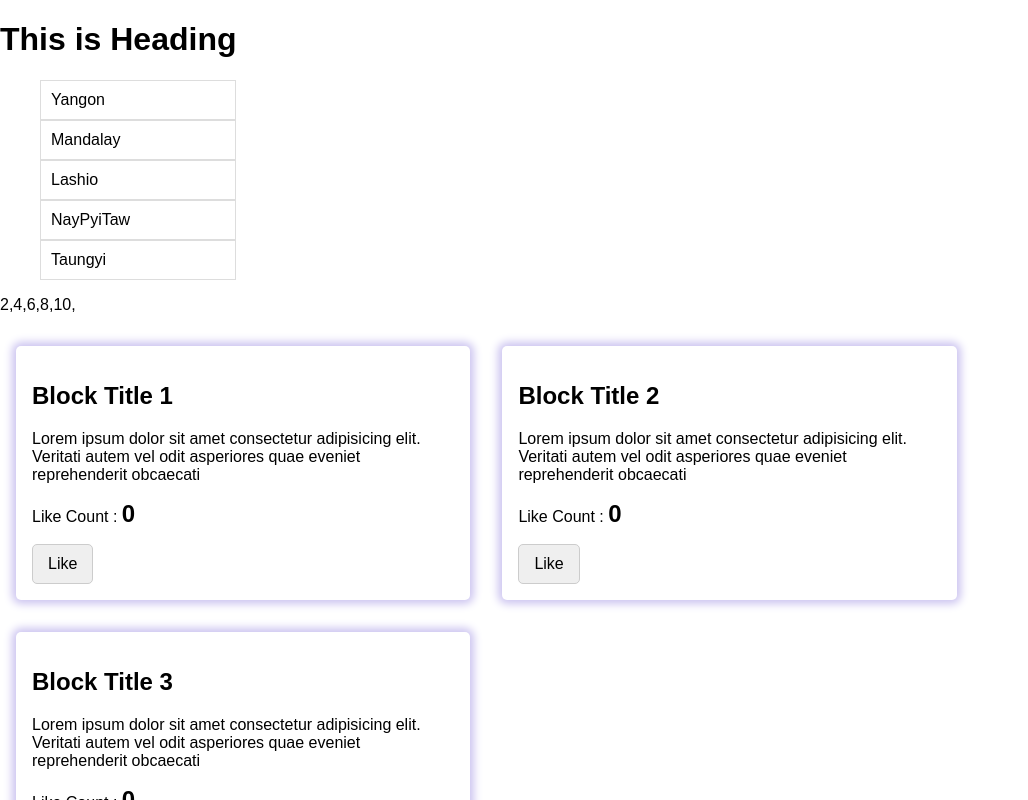
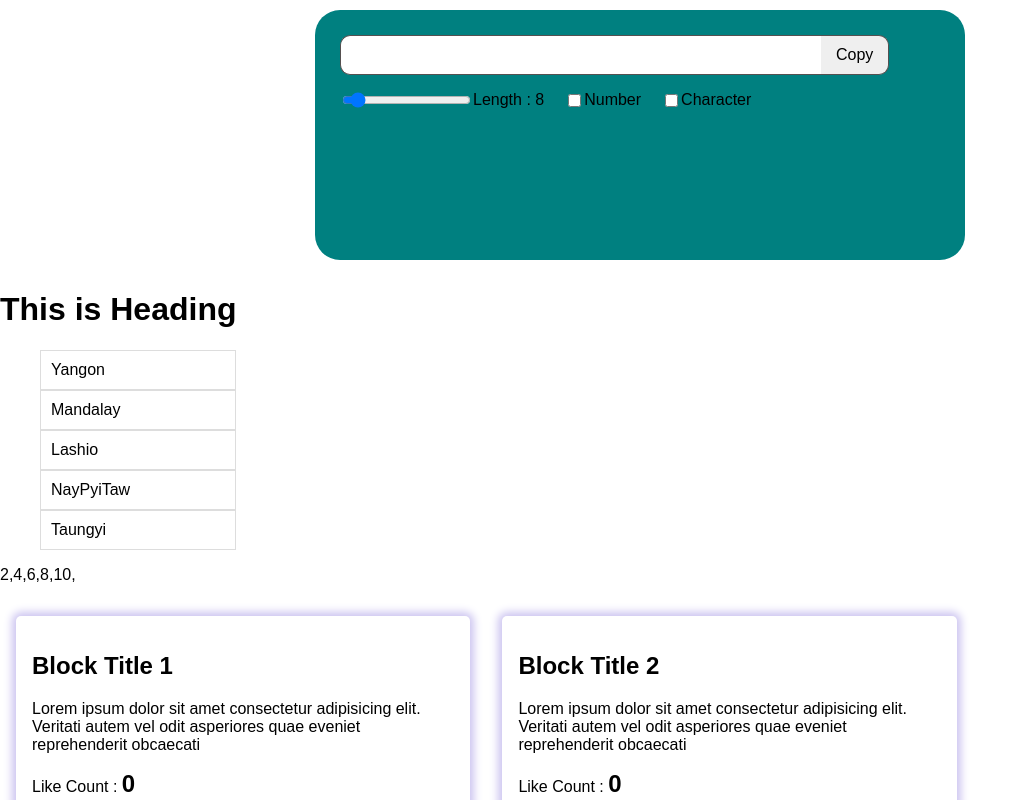
Before and after one commit to YeThura-424/first-react, a React (Vite) app: page / in a window 1280 px wide. Shown: the top 800 px of the page, without its empty margins (0-1028 px from the left). Built offline with nearby package versions, Linux system fonts and the light colour scheme.

Commit message:
password generate ui

```diff
--- a/src/App.css
+++ b/src/App.css
@@ -92,3 +92,48 @@ button.active {
     transform: scale(1, 1);
   }
 }
+
+.password-wrapper {
+  user-select: none;
+  width: 600px;
+  height: 200px;
+  background-color: teal;
+  margin: 10px auto;
+  padding: 25px;
+  border-radius: 25px;
+}
+
+input[type="text"] {
+  padding: 10px 15px;
+  font-size: 16px;
+  width: 450px;
+  border-radius: 10px 0 0 10px;
+  outline: none;
+  border-color: rgb(85, 80, 80);
+  border-width: 1px 0 1px 1px;
+  border-style: solid;
+}
+
+button.copy-button {
+  padding: 10px 15px;
+  font-size: 16px;
+  border-radius: 0 10px 10px 0;
+  border-color: rgb(85, 80, 80);
+  border-width: 1px 1px 1px 0;
+  border-style: solid;
+  cursor: pointer;
+}
+
+.length-section,
+.number-section,
+.char-section {
+  display: flex;
+  align-items: center;
+}
+
+.lower-section {
+  padding-top: 15px;
+  display: flex;
+  justify-content: start;
+  column-gap: 20px;
+}
--- a/src/App.tsx
+++ b/src/App.tsx
@@ -3,9 +3,12 @@ import CardGroup from "./components/CardGroup";
 import ListGroup from "./components/ListGroup";
 import ExtraCard from "./components/ExtraCard";
 import ProductDetail from "./components/ProductDetail";
+import PasswordGenerator from "./components/PasswordGenerator";
+
 function App() {
   return (
     <div>
+      <PasswordGenerator />
       <ListGroup />
       <CardGroup />
       <ExtraCard />
--- /dev/null
+++ b/src/components/PasswordGenerator.jsx
@@ -0,0 +1,50 @@
+import React from "react";
+import { useState } from "react";
+
+const PasswordGenerator = () => {
+  const [password, setPassword] = useState("");
+  const [length, setLength] = useState(8);
+  const [numberAllow, setNumbrAllow] = useState(false);
+  const [charAllow, setCharAllow] = useState(false);
+  return (
+    <div className="password-wrapper">
+      <div className="upper-section">
+        <input type="text" value={password} />
+        <button className="copy-button">Copy</button>
+      </div>
+      <div className="lower-section">
+        <div className="length-section">
+          <input
+            type="range"
+            name=""
+            id="length"
+            min={1}
+            max={100}
+            defaultValue={length}
+          />
+          <label htmlFor="length">Length : {length} </label>
+        </div>
+        <div className="number-section">
+          <input
+            type="checkbox"
+            id="number"
+            name=""
+            defaultChecked={numberAllow}
+          />
+          <label htmlFor="number">Number</label>
+        </div>
+        <div className="char-section">
+          <input
+            type="checkbox"
+            id="char"
+            name="char"
+            defaultChecked={charAllow}
+          />
+          <label htmlFor="char">Character</label>
+        </div>
+      </div>
+    </div>
+  );
+};
+
+export default PasswordGenerator;
```
